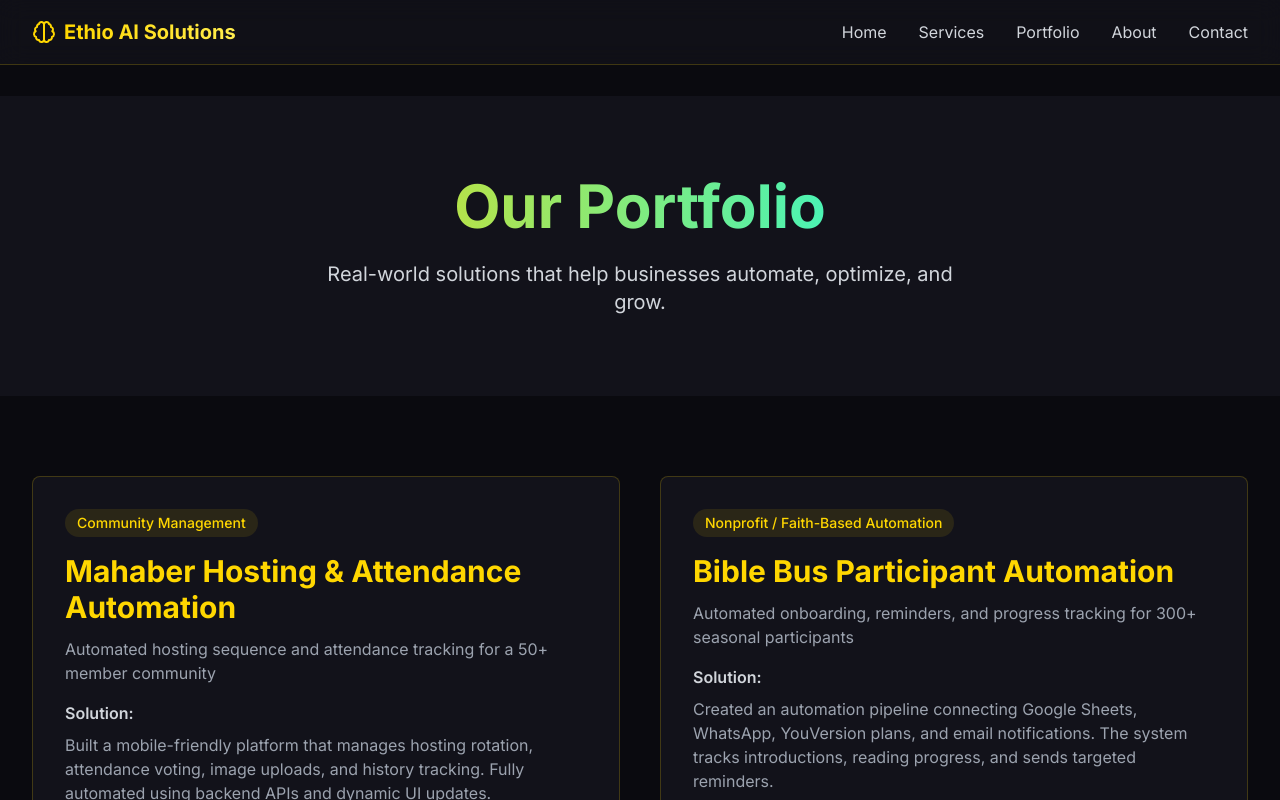
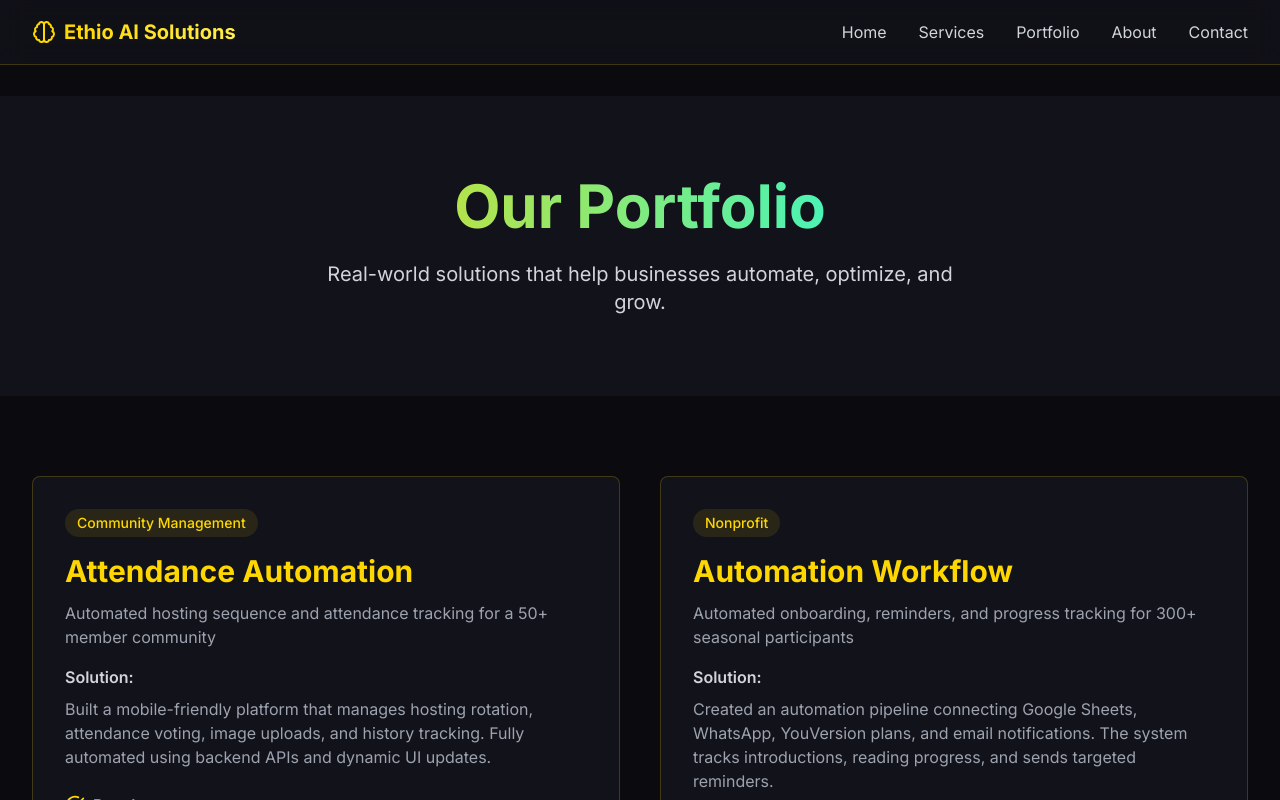
Before and after one commit to jaklilu/Ethio_AI_Solutions, a Next.js app: page /portfolio in a window 1280 px wide. Shown: the top 800 px of the page. Built offline with nearby package versions, Linux system fonts and the light colour scheme.

Commit message:
update portfolio: rename projects and add Netlify/Render to technologies

```diff
--- a/app/portfolio/page.tsx
+++ b/app/portfolio/page.tsx
@@ -17,7 +17,7 @@ interface PortfolioItem {
 export default function PortfolioPage() {
   const portfolioItems: PortfolioItem[] = [
     {
-      title: 'Mahaber Hosting & Attendance Automation',
+      title: 'Attendance Automation',
       description: 'Automated hosting sequence and attendance tracking for a 50+ member community',
       industry: 'Community Management',
       solution: 'Built a mobile-friendly platform that manages hosting rotation, attendance voting, image uploads, and history tracking. Fully automated using backend APIs and dynamic UI updates.',
@@ -30,9 +30,9 @@ export default function PortfolioPage() {
       technologies: ['Flask API', 'SQLite', 'PythonAnywhere', 'JavaScript UI', 'Automation']
     },
     {
-      title: 'Bible Bus Participant Automation',
+      title: 'Automation Workflow',
       description: 'Automated onboarding, reminders, and progress tracking for 300+ seasonal participants',
-      industry: 'Nonprofit / Faith-Based Automation',
+      industry: 'Nonprofit',
       solution: 'Created an automation pipeline connecting Google Sheets, WhatsApp, YouVersion plans, and email notifications. The system tracks introductions, reading progress, and sends targeted reminders.',
       results: [
         'Reduced manual tracking by 90%',
@@ -40,7 +40,7 @@ export default function PortfolioPage() {
         'Automatically manages new groups every 3 months',
         'Unified WhatsApp + email + spreadsheet workflow'
       ],
-      technologies: ['n8n', 'Google Sheets API', 'SendGrid', 'WhatsApp Notifications', 'YouVersion Integration']
+      technologies: ['n8n', 'Google Sheets API', 'SendGrid', 'WhatsApp Notifications', 'YouVersion Integration', 'Netlify', 'Render']
     },
     {
       title: 'PayPal Invoice & Payment Reconciliation',
```
